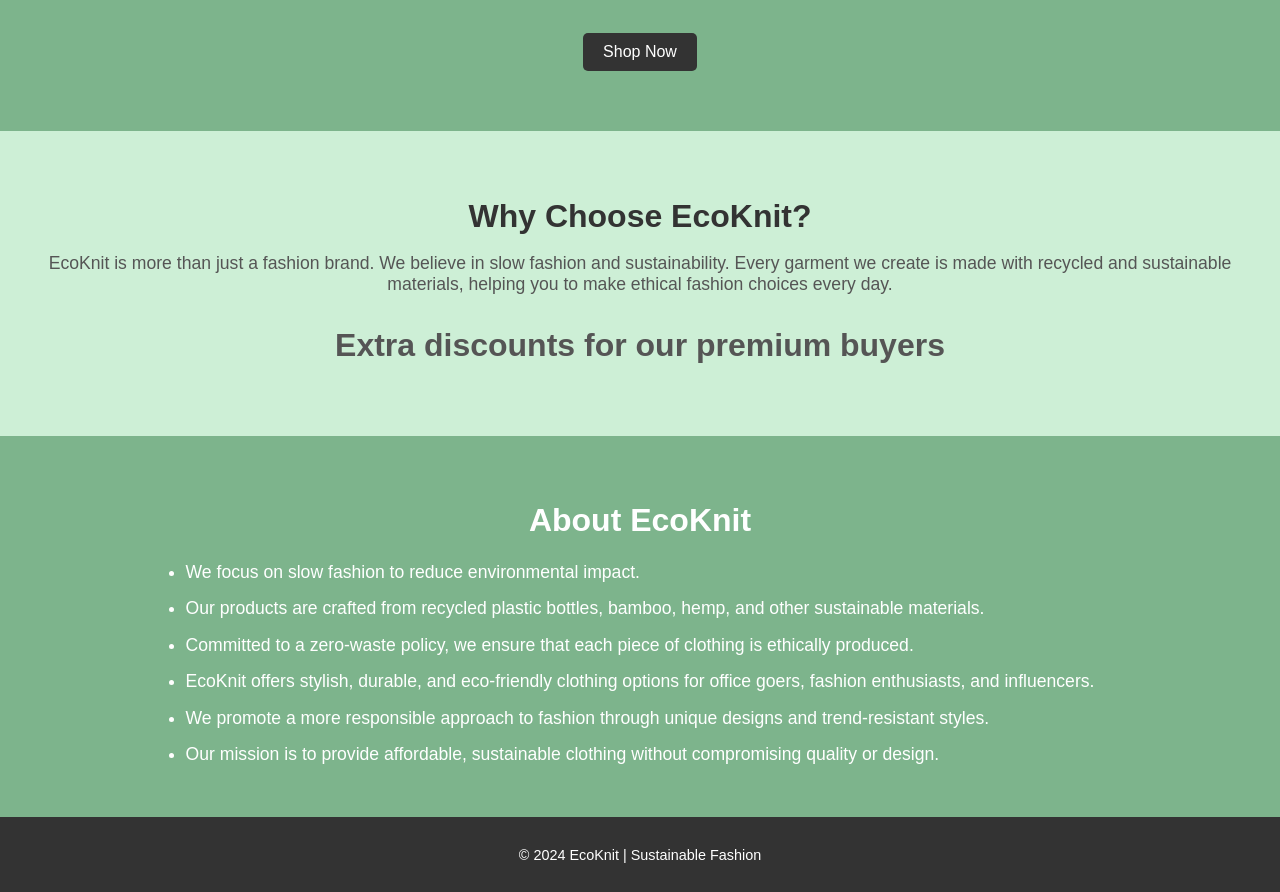
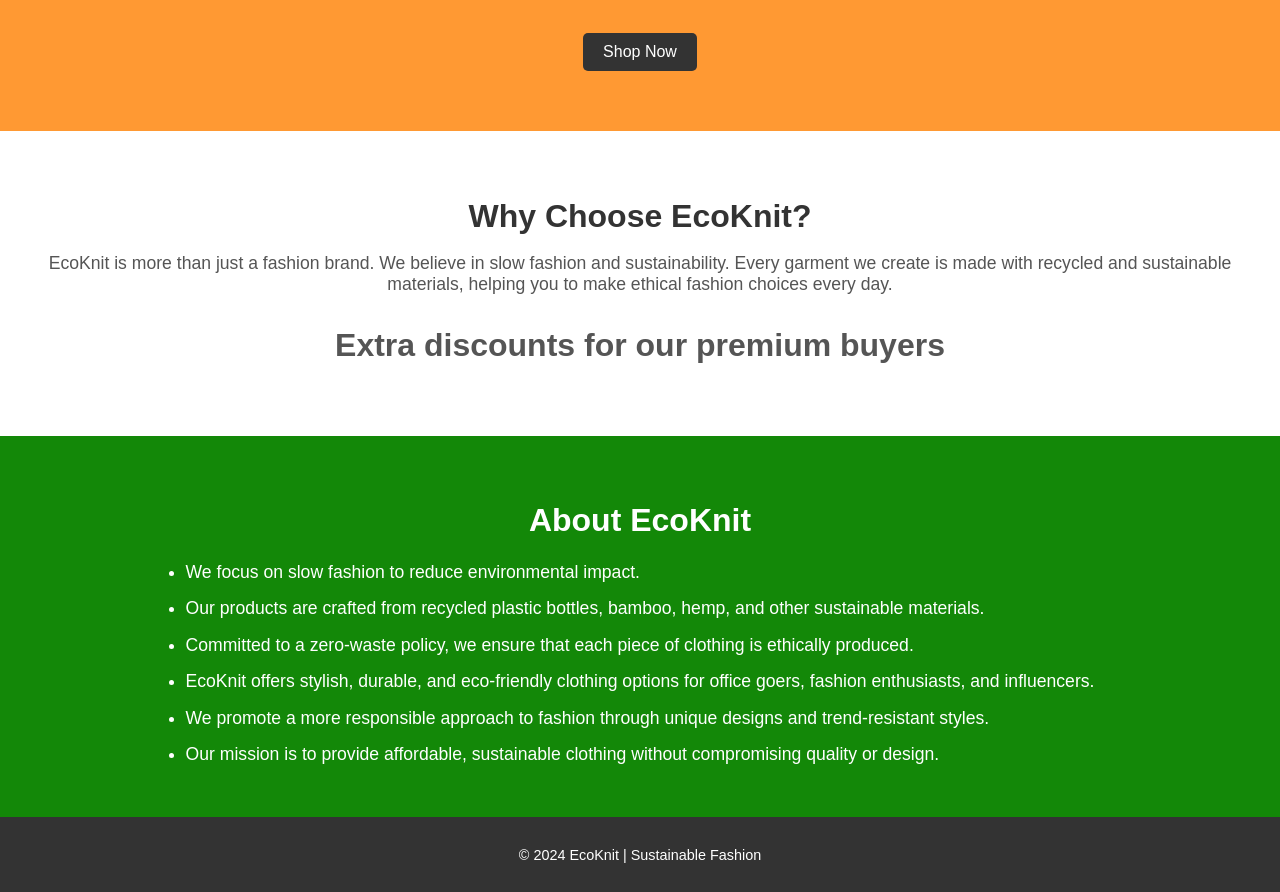
Before and after one commit to tusharbazaz/EcoKnit-Website, a plain HTML site: page index.html in a window 1280 px wide. Shown: the part 360-1252 px from the top of the page. Drawn offline with Linux system fonts and the light colour scheme.

Commit message:
Add files via upload

```diff
--- a/index.html
+++ b/index.html
@@ -28,7 +28,7 @@
     <a href="products.html" class="cta-button">Shop Now</a> <!-- Shop Now button restored -->
   </section>
 
-  <section class="intro-message">
+  <section class="intro-message" style="background-color: white;">
     <h2>Why Choose EcoKnit?</h2>
     <p>EcoKnit is more than just a fashion brand. We believe in slow fashion and sustainability. Every garment we create is made with recycled and sustainable materials, helping you to make ethical fashion choices every day.</p>
     <p style="font-size: 2rem; font-weight: bold;">
@@ -37,15 +37,15 @@
   </section>
 
 
-  <section style="background-color: #7DB48C;" class="about-points">
-    <h2 style="background-color: #7DB48C; color: #fff; ">About EcoKnit</h2>
+  <section style="background-color: #138808;" class="about-points">
+    <h2 style="background-color: #138808; color: #fff; ">About EcoKnit</h2>
     <ul>
-      <li style="background-color: #7DB48C; color: #fff; ">We focus on slow fashion to reduce environmental impact.</li>
-      <li style="background-color: #7DB48C; color: #fff;">Our products are crafted from recycled plastic bottles, bamboo, hemp, and other sustainable materials.</li>
-      <li style="background-color: #7DB48C; color: #fff;">Committed to a zero-waste policy, we ensure that each piece of clothing is ethically produced.</li>
-      <li style="background-color: #7DB48C;color: #fff;">EcoKnit offers stylish, durable, and eco-friendly clothing options for office goers, fashion enthusiasts, and influencers.</li>
-      <li style="background-color: #7DB48C;color: #fff;">We promote a more responsible approach to fashion through unique designs and trend-resistant styles.</li>
-      <li style="background-color: #7DB48C;color: #fff;">Our mission is to provide affordable, sustainable clothing without compromising quality or design.</li>
+      <li style="background-color: #138808; color: #fff; ">We focus on slow fashion to reduce environmental impact.</li>
+      <li style="background-color: #138808; color: #fff;">Our products are crafted from recycled plastic bottles, bamboo, hemp, and other sustainable materials.</li>
+      <li style="background-color: #138808; color: #fff;">Committed to a zero-waste policy, we ensure that each piece of clothing is ethically produced.</li>
+      <li style="background-color: #138808;color: #fff;">EcoKnit offers stylish, durable, and eco-friendly clothing options for office goers, fashion enthusiasts, and influencers.</li>
+      <li style="background-color: #138808;color: #fff;">We promote a more responsible approach to fashion through unique designs and trend-resistant styles.</li>
+      <li style="background-color: #138808;color: #fff;">Our mission is to provide affordable, sustainable clothing without compromising quality or design.</li>
     </ul>
   </section>
 
--- a/styles.css
+++ b/styles.css
@@ -3,7 +3,7 @@
     font-family: Arial, sans-serif;
     margin: 0;
     padding: 0;
-    background-color: #FAFAFA;
+    background-color: #FFFFFF;
     color: #333;
   }
 
@@ -41,7 +41,7 @@
 
   /* Hero Section */
   .hero {
-    background-color: #7DB48C;
+    background-color: #ff9933;
     color: #fff;
     padding: 60px 20px;
     text-align: center;
@@ -59,7 +59,7 @@
 
   /* Introductory Message Section */
   .intro-message {
-    background-color: #CDEFD6;
+    background-color: #138808;
     padding: 40px 20px;
     text-align: center;
   }
@@ -191,7 +191,7 @@
   .about-intro {
     text-align: center;
     padding: 20px;
-    background-color: #FAFAFA;
+    background-color: #FFFFFF;
   }
 
   .about-intro p {
@@ -216,7 +216,7 @@
   /* Bullet Points Section */
   .about-points {
     padding: 40px 20px;
-    background-color: #CDEFD6;
+    background-color: #138808;
     text-align: center;
   }
 
@@ -275,7 +275,7 @@
 
 /* Section: Sustainability Practices */
 .sustainability-practices {
-    background-color: #CDEFD6;
+    background-color: #138808;
     padding: 40px 20px;
     text-align: center;
   }
@@ -324,7 +324,7 @@
 
   /* Section: Impact Highlights */
   .impact-highlights {
-    background-color: #FAFAFA;
+    background-color: #FFFFFF;
     padding: 50px 20px;
     text-align: center;
   }
@@ -351,7 +351,7 @@
 
   .stat-item h3 {
     font-size: 2.5rem;
-    color: #7DB48C;
+    color: #ff9933;
     margin-bottom: 10px;
   }
 
@@ -381,7 +381,7 @@
 .contact-details {
     padding: 40px 20px;
     text-align: center;
-    background-color: #FAFAFA;
+    background-color: #FFFFFF;
   }
 
   .contact-details h2 {
@@ -452,7 +452,7 @@
 
   .contact-info .social-links a {
     font-size: 1.1rem;
-    color: #7DB48C;
+    color: #ff9933;
     text-decoration: none;
     margin: 0 5px;
   }
```
Also changed, not shown: about.html (+1 -1 lines).
